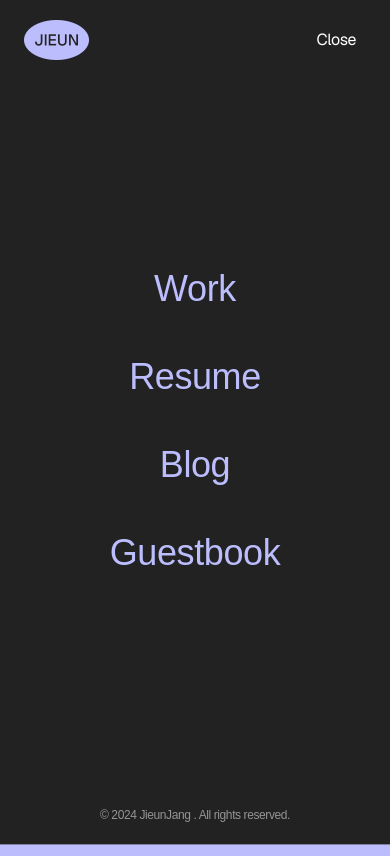
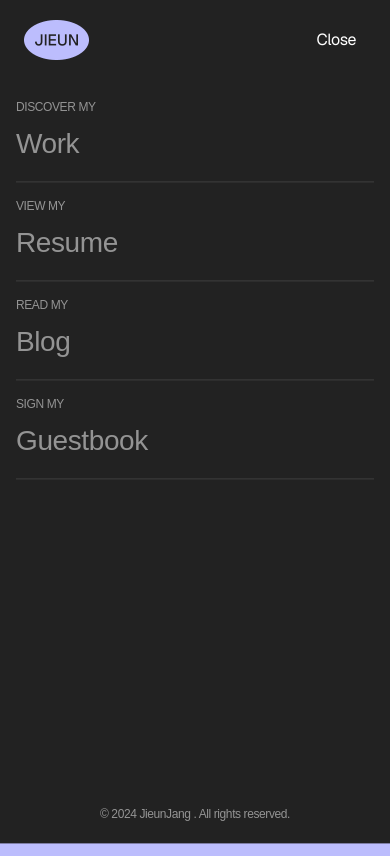
Before and after one commit to goleedev/jieun-portfolio-new, a Next.js app: page / in a window 390 px wide. Both pictures are taken after a click on the button "Menu". Built offline with nearby package versions, Linux system fonts and the light colour scheme; a web font is replaced by a local one.

Commit message:
refactor: update header navigation styling and structure

```diff
--- a/components/header.tsx
+++ b/components/header.tsx
@@ -9,39 +9,46 @@ import { useEffect, useMemo } from 'react';
 import { useMenu } from '@/utils/menu-context';
 import { cn } from '@/utils/merge-classes';
 
+interface INavItem {
+  title: string;
+  href: string;
+  description?: string;
+}
+
+const navItems: INavItem[] = [
+  { title: 'Work', href: '/work', description: 'Discover My' },
+  { title: 'Resume', href: '/resume', description: 'View My' },
+  { title: 'Blog', href: '/blog', description: 'Read My' },
+  { title: 'Guestbook', href: '/guestbook', description: 'Sign My' },
+];
+
 const NavLink = ({
   title,
   href,
+  description,
   onClick,
   isActive,
-  isLast,
 }: {
   title: string;
   href: string;
+  description?: string;
   onClick?: () => void;
   isActive: boolean;
-  isLast: boolean;
 }) => (
   <Link
     href={href}
     onClick={onClick}
     className={cn(
-      'group relative font-pretendard text-4xl font-normal transition-all duration-200 md:text-base md:h-10 md:leading-6 md:py-[9px] md:px-3.5 md:hover:text-white md:hover:bg-black md:hover:rounded-full',
+      'group flex flex-col gap-2 md:gap-0 py-4 relative border-b border-[#404040] md:border-none font-pretendard text-[28px] font-normal transition-all duration-200 md:text-base md:h-10 md:leading-6 md:py-[9px] md:px-3.5 md:hover:text-white md:hover:bg-black md:hover:rounded-full',
       isActive && 'md:text-white md:bg-black md:rounded-full'
     )}
   >
-    <p className={cn('text-center', (isActive || !isLast) && 'pb-12')}>
+    <p className="text-xs uppercase visible md:hidden">{description}</p>
+    <p className={cn('text-left md:text-center', isActive && 'text-white')}>
       {title}
     </p>
   </Link>
 );
-
-const navItems = [
-  { title: 'Work', href: '/work' },
-  { title: 'Resume', href: '/resume' },
-  { title: 'Blog', href: '/blog' },
-  { title: 'Guestbook', href: '/guestbook' },
-];
 
 const currentYear = new Date().getFullYear();
 
@@ -51,16 +58,12 @@ export default function Header() {
 
   const navLinks = useMemo(
     () =>
-      navItems.map(({ title, href }, index) => (
+      navItems.map(({ title, href, description }, index) => (
         <NavLink
           key={href}
           title={title}
+          description={description}
           href={href}
-          isLast={
-            index === navItems.length - 1 ||
-            (href === '/' && pathname === '/') ||
-            (href !== '/' && pathname.startsWith(href))
-          }
           isActive={
             href === pathname || (href !== '/' && pathname.startsWith(href))
           }
@@ -122,8 +125,8 @@ export default function Header() {
             transition={{ duration: 0.3, ease: 'easeInOut' }}
             className="md:hidden fixed min-h-dvh inset-x-0 -top-px pb-px left-0 bg-[#222] z-30"
           >
-            <div className="flex flex-col items-center justify-center relative min-h-dvh">
-              <ul className="text-[#BCBDFD]">{navLinks}</ul>
+            <div className="flex flex-col items-start md:items-center justify-center relative pt-[84px] px-4 md:pt-0 md:px-0">
+              <ul className="text-[#949494] w-full">{navLinks}</ul>
             </div>
             <p className="w-full absolute bottom-5 text-center font-pretendard text-xs leading-[18px] text-[#949494] z-[100]">
               © {currentYear} JieunJang . All rights reserved.
```
